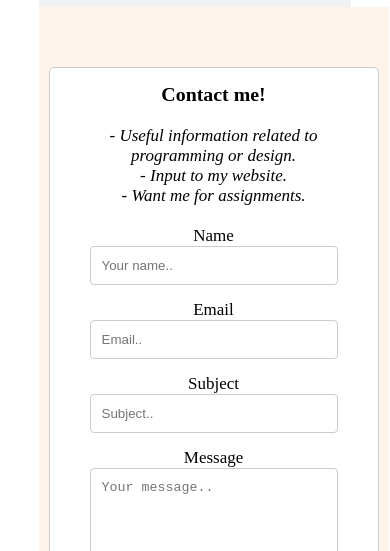
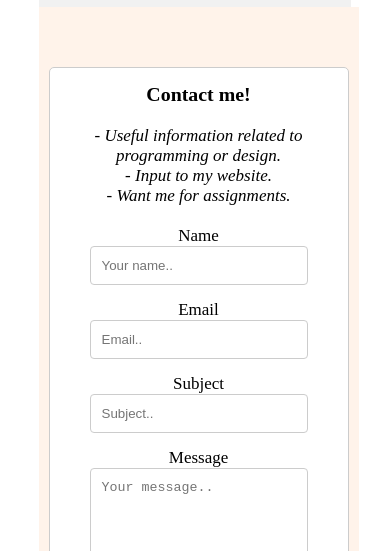
Before and after one commit to NORtacus/David-Ruiz-Homepage, a plain HTML site: page about.html in a window 390 px wide. Shown: the part 1062-1613 px from the top of the page. Drawn offline with Linux system fonts and the light colour scheme.

Commit message:
Update about.css

```diff
--- a/css/about.css
+++ b/css/about.css
@@ -243,9 +243,9 @@ input[type="submit"] {
 input[type="submit"]:hover {
   background: #47836c;
 }
-@media (max-width: 630px){
+@media (max-width: 550px){
   form{
-    width: 330px;
+    width: 300px;
   }
 }
 
```
